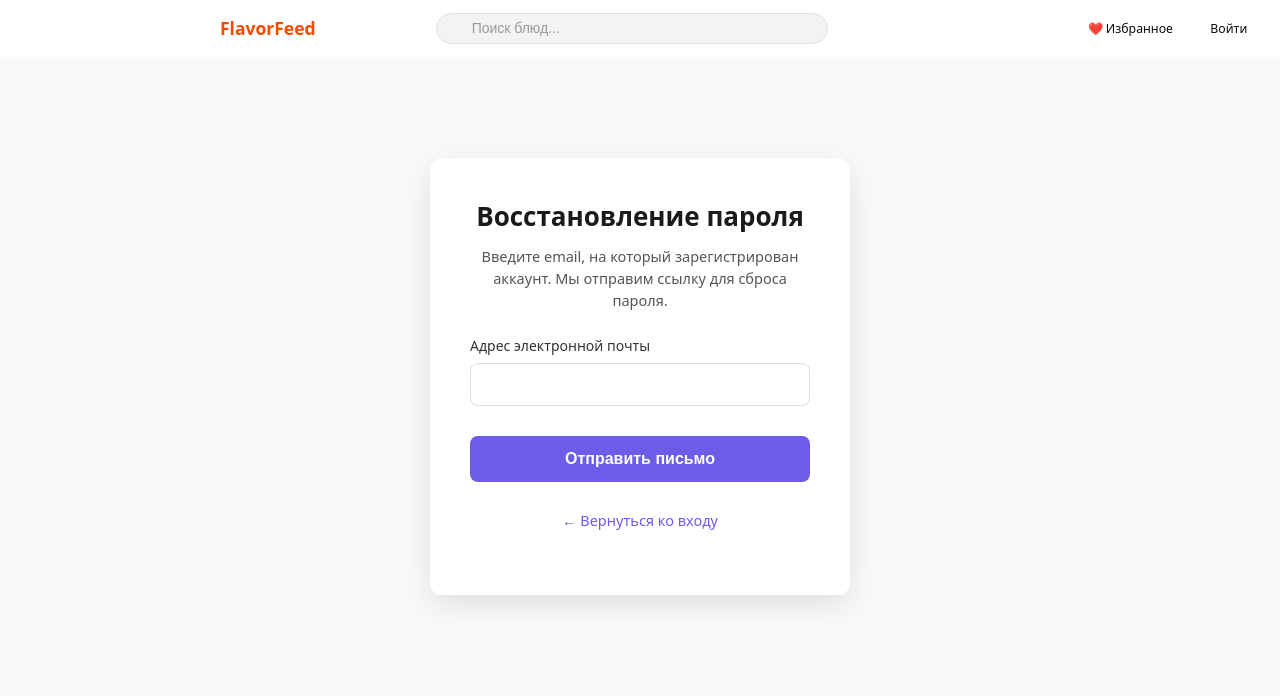
After one commit to Totorooro/food_re, a Django app: page /users/password-reset/ in a window 1280 px wide. The commit adds this page. Shown: the top 696 px of the page. Run offline with Django 4.2, Linux system fonts and the light colour scheme.

Commit message:
feat(auth): complete password reset

```diff
--- a/flavorfeed/flavorfeed/settings.py
+++ b/flavorfeed/flavorfeed/settings.py
@@ -136,7 +136,7 @@ AUTH_USER_MODEL = 'users.User'
 MEDIA_ROOT = os.path.join(BASE_DIR, 'media')
 MEDIA_URL = '/media/'
 
-LOGIN_URL = 'users:login '
+LOGIN_URL = 'users:login'
 LOGIN_REDIRECT_URL = 'home'
 LOGOUT_REDIRECT_URL = 'home'
 
@@ -144,3 +144,6 @@ AUTHENTICATION_BACKENDS = [
     'django.contrib.auth.backends.ModelBackend',
     'users.authentication.EmailAuthBackend',
 ]
+
+
+EMAIL_BACKEND = "django.core.mail.backends.console.EmailBackend"
--- a/flavorfeed/static/recipes/css/style.css
+++ b/flavorfeed/static/recipes/css/style.css
@@ -495,3 +495,106 @@
         .header-link:hover {
             background: rgba(255,255,255,0.1);
         }
+        .auth-container {
+            min-height: 80vh;
+            display: flex;
+            align-items: center;
+            justify-content: center;
+            padding: 20px;
+            background: #f8f9fa;
+        }
+
+        .auth-card {
+            background: white;
+            padding: 40px;
+            border-radius: 12px;
+            box-shadow: 0 10px 30px rgba(0,0,0,0.1);
+            width: 100%;
+            max-width: 420px;
+            text-align: center;
+        }
+
+        .auth-card h1 {
+            margin-bottom: 12px;
+            font-size: 26px;
+            color: #1a1a1a;
+        }
+
+        .auth-card p {
+            color: #555;
+            margin-bottom: 24px;
+            line-height: 1.5;
+            font-size: 14.5px;
+        }
+
+        /* Формы */
+        .auth-form {
+            text-align: left;
+        }
+
+        .form-group {
+            margin-bottom: 20px;
+        }
+
+        .form-group label {
+            display: block;
+            margin-bottom: 8px;
+            font-weight: 500;
+            color: #333;
+            font-size: 14px;
+        }
+
+        .form-group input {
+            width: 100%;
+            padding: 12px 14px;
+            border: 1.5px solid #ddd;
+            border-radius: 8px;
+            font-size: 15px;
+            transition: all 0.2s;
+        }
+
+        .form-group input:focus {
+            outline: none;
+            border-color: #6c5ce7;
+            box-shadow: 0 0 0 3px rgba(108, 92, 231, 0.15);
+        }
+
+        .btn-primary {
+            width: 100%;
+            padding: 14px;
+            background: #6c5ce7;
+            color: white;
+            border: none;
+            border-radius: 8px;
+            font-size: 16px;
+            font-weight: 600;
+            cursor: pointer;
+            transition: background 0.2s;
+            margin-top: 10px;
+        }
+
+        .btn-primary:hover {
+            background: #5a4fcf;
+        }
+
+        .auth-link {
+            margin-top: 28px;
+            font-size: 14px;
+            color: #666;
+        }
+
+        .auth-link a {
+            color: #6c5ce7;
+            text-decoration: none;
+            font-weight: 500;
+        }
+
+        .auth-link a:hover {
+            text-decoration: underline;
+        }
+
+        .form-error {
+            color: #e74c3c;
+            font-size: 13px;
+            margin-top: 6px;
+        }
--- a/flavorfeed/users/templates/users/login.html
+++ b/flavorfeed/users/templates/users/login.html
@@ -32,6 +32,7 @@
         <p class="auth-link">
             Ещё нет аккаунта?
             <a href="{% url 'users:register' %}">Зарегистрироваться</a>
+            <p><a href="{% url 'users:password_reset' %}">Забыли пароль?</a></p>
         </p>
     </div>
 </div>
--- /dev/null
+++ b/flavorfeed/users/templates/users/password_reset_form.html
@@ -0,0 +1,27 @@
+{% extends "base.html" %}
+{% block content %}
+<div class="auth-container">
+    <div class="auth-card">
+        <h1>Восстановление пароля</h1>
+        <p>Введите email, на который зарегистрирован аккаунт. Мы отправим ссылку для сброса пароля.</p>
+
+        <form method="post" class="auth-form">
+            {% csrf_token %}
+            {% for field in form %}
+                <div class="form-group">
+                    <label for="{{ field.id_for_label }}">{{ field.label }}</label>
+                    {{ field }}
+                    {% if field.errors %}
+                        <span class="form-error">{{ field.errors|join:", " }}</span>
+                    {% endif %}
+                </div>
+            {% endfor %}
+            <button type="submit" class="btn-primary">Отправить письмо</button>
+        </form>
+
+        <p class="auth-link">
+            <a href="{% url 'users:login' %}">← Вернуться ко входу</a>
+        </p>
+    </div>
+</div>
+{% endblock %}
--- a/flavorfeed/users/urls.py
+++ b/flavorfeed/users/urls.py
@@ -2,11 +2,22 @@ from django.urls import path
 from . import views
 from django.contrib.auth.views import LogoutView
 from django.urls import reverse_lazy
-
+from django.contrib.auth.views import PasswordResetDoneView, PasswordResetView, PasswordResetConfirmView, PasswordResetCompleteView
 app_name = 'users'
 
 urlpatterns = [
     path('login/', views.LoginUser.as_view(), name='login'),
     path('logout/', LogoutView.as_view(next_page=reverse_lazy('home')), name='logout'),
-    path('register/', views.RegisterUser.as_view(), name='register')
+    path('register/', views.RegisterUser.as_view(), name='register'),
+    path('password-reset/', PasswordResetView.as_view(
+        template_name="users/password_reset_form.html",
+        email_template_name="users/password_reset_email.html",
+        success_url=reverse_lazy("users:password_reset_done")
+        ), name='password_reset'),
+    path('password-reset/done/', PasswordResetDoneView.as_view(template_name="users/password_reset_done.html"), name='password_reset_done'),
+    path('password-reset/<uidb64>/<token>/', PasswordResetConfirmView.as_view(
+        template_name="users/password_reset_confirm.html",
+        success_url=reverse_lazy("users:password_reset_complete")
+        ), name='password_reset_confirm'),
+    path('password-reset/complete/', PasswordResetCompleteView.as_view(template_name="users/password_reset_complete.html"), name='password_reset_complete'),
 ]
```
Also changed, not shown: flavorfeed/users/templates/users/password_reset_complete.html (added, +13 -0 lines), flavorfeed/users/templates/users/password_reset_confirm.html (added, +23 -0 lines), flavorfeed/users/templates/users/password_reset_done.html (added, +14 -0 lines), flavorfeed/users/templates/users/password_reset_email.html (added, +14 -0 lines).
